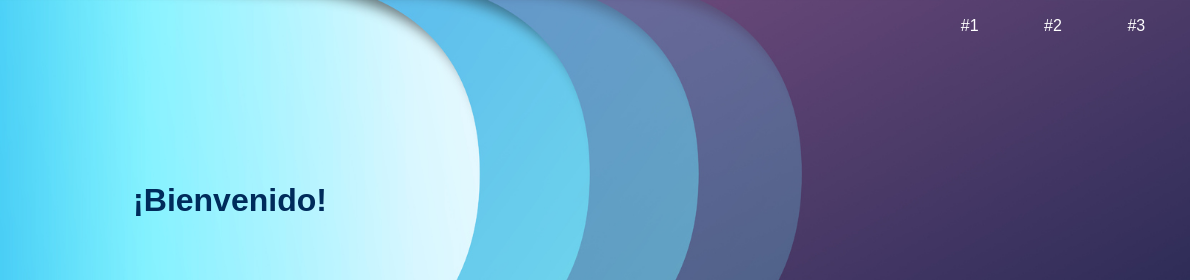
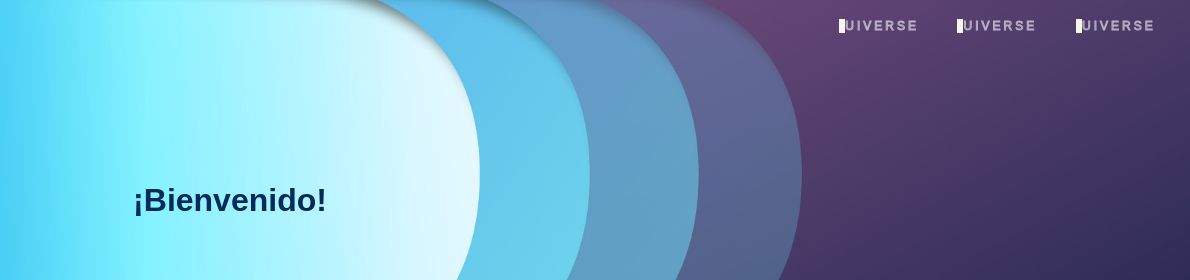
Before and after one commit to MassiSulic/ArgentinaPrograma, a plain HTML site: page TPFinal/index.html in a window 1280 px wide. Shown: the top 280 px of the page, 90-1280 px from the left. Drawn offline with Linux system fonts and the light colour scheme.

Commit message:
Subo nuevas funcionalidades TPFinal

```diff
--- a/TPFinal/Styles.css
+++ b/TPFinal/Styles.css
@@ -5,6 +5,7 @@
 
 body {
     font-family: 'Arial';
+    --color-animation: #F9F5EB;
 }
 
 main {
@@ -41,11 +42,120 @@ main {
 .secciones {
     display: flex;
     justify-content: space-around;
-    width: 250px;
     list-style: none;
     padding: 0;
 }
-
+.seccion1 {
+    margin: 0 8px;
+    height: auto;
+    background: transparent;
+    padding: 0;
+    border: none;
+}
+.seccion1 {
+    --border-right: 6px;
+    --text-stroke-color: rgba(255,255,255,0.6);
+    --animation-color: var(--color-animation);
+    --fs-size: 2em;
+    letter-spacing: 3px;
+    text-decoration: none;
+    font-size: 12px;
+    font-family: "Arial";
+    position: relative;
+    text-transform: uppercase;
+    color: transparent;
+    -webkit-text-stroke: 1px var(--text-stroke-color);
+}
+.hover-text {
+    position: absolute;
+    box-sizing: border-box;
+    content: attr(data-text);
+    color: var(--color-animation);
+    width: 0%;
+    inset: 0;
+    border-right: var(--border-right) solid var(--color-animation);
+    overflow: hidden;
+    transition: 0.5s;
+    -webkit-text-stroke: 1px var(--color-animation);
+}
+.seccion1:hover .hover-text {
+    width: 100%;
+    filter: drop-shadow(0 0 23px var(--color-animation))
+}
+.seccion2 {
+    margin: 0 8px;
+    height: auto;
+    background: transparent;
+    padding: 0;
+    border: none;
+}
+.seccion2 {
+    --border-right: 6px;
+    --text-stroke-color: rgba(255,255,255,0.6);
+    --animation-color: var(--color-animation);
+    --fs-size: 2em;
+    letter-spacing: 3px;
+    text-decoration: none;
+    font-size: 12px;
+    font-family: "Arial";
+    position: relative;
+    text-transform: uppercase;
+    color: transparent;
+    -webkit-text-stroke: 1px var(--text-stroke-color);
+}
+.hover-text {
+    position: absolute;
+    box-sizing: border-box;
+    content: attr(data-text);
+    color: var(--color-animation);
+    width: 0%;
+    inset: 0;
+    border-right: var(--border-right) solid var(--color-animation);
+    overflow: hidden;
+    transition: 0.5s;
+    -webkit-text-stroke: 1px var(--color-animation);
+}
+.seccion2:hover .hover-text {
+    width: 100%;
+    filter: drop-shadow(0 0 23px var(--color-animation))
+}
+.seccion3 {
+    margin: 0 8px;
+    height: auto;
+    background: transparent;
+    padding: 0;
+    border: none;
+}
+.seccion3 {
+    --border-right: 6px;
+    --text-stroke-color: rgba(255,255,255,0.6);
+    --animation-color: #37FF8B;
+    --fs-size: 2em;
+    letter-spacing: 3px;
+    text-decoration: none;
+    font-size: 12px;
+    font-family: "Arial";
+    position: relative;
+    text-transform: uppercase;
+    color: transparent;
+    -webkit-text-stroke: 1px var(--text-stroke-color);
+}
+.hover-text {
+    position: absolute;
+    box-sizing: border-box;
+    content: attr(data-text);
+    color: var(--color-animation);
+    width: 0%;
+    inset: 0;
+    border-right: var(--border-right) solid var(--color-animation);
+    overflow: hidden;
+    transition: 0.5s;
+    -webkit-text-stroke: 1px var(--color-animation);
+}
+.seccion3:hover .hover-text {
+    width: 100%;
+    filter: drop-shadow(0 0 23px var(--color-animation))
+}
 
 
 .inicio {
--- a/TPFinal/index.html
+++ b/TPFinal/index.html
@@ -16,9 +16,24 @@
             <nav class="nav">
                 <div class="logo"><img src="./img/superman-6-logo-png-transparent.png" alt="Logo" class="img"></div>
                 <ul class="secciones">
-                    <li class="seccion seccion1">#1</li>
-                    <li class="seccion seccion2">#2</li>
-                    <li class="seccion seccion3">#3</li>
+                    <li class="seccion seccion1">
+                        <button data-text="Awesome" class="seccion1">
+                            <span class="actual-text">&nbsp;uiverse&nbsp;</span>
+                            <span class="hover-text" aria-hidden="true">&nbsp;uiverse&nbsp;</span>
+                        </button>
+                    </li>
+                    <li class="seccion seccion2">
+                        <button data-text="Awesome" class="seccion2">
+                            <span class="actual-text">&nbsp;uiverse&nbsp;</span>
+                            <span class="hover-text" aria-hidden="true">&nbsp;uiverse&nbsp;</span>
+                        </button>
+                    </li>
+                    <li class="seccion seccion3">
+                        <button data-text="Awesome" class="seccion3">
+                            <span class="actual-text">&nbsp;uiverse&nbsp;</span>
+                            <span class="hover-text" aria-hidden="true">&nbsp;uiverse&nbsp;</span>
+                        </button>
+                    </li>
                 </ul>
             </nav>
         </header>
```
